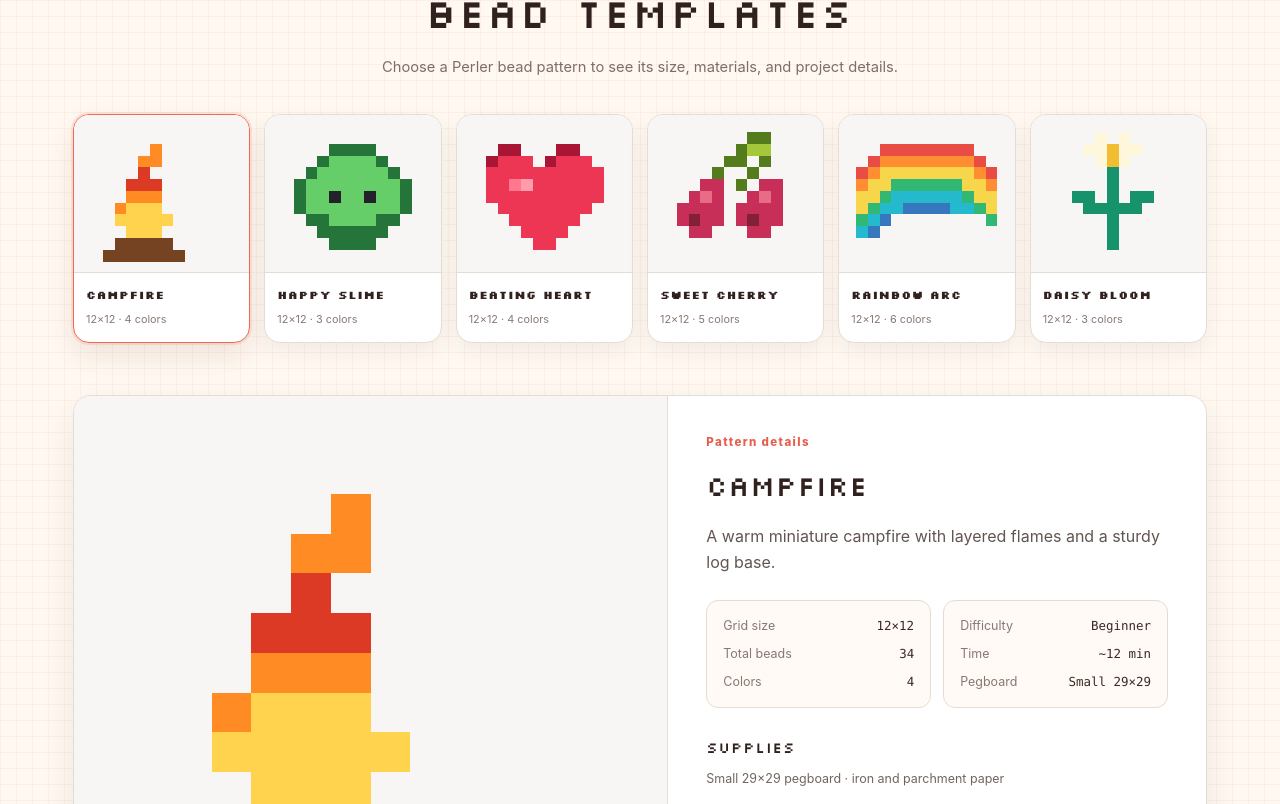
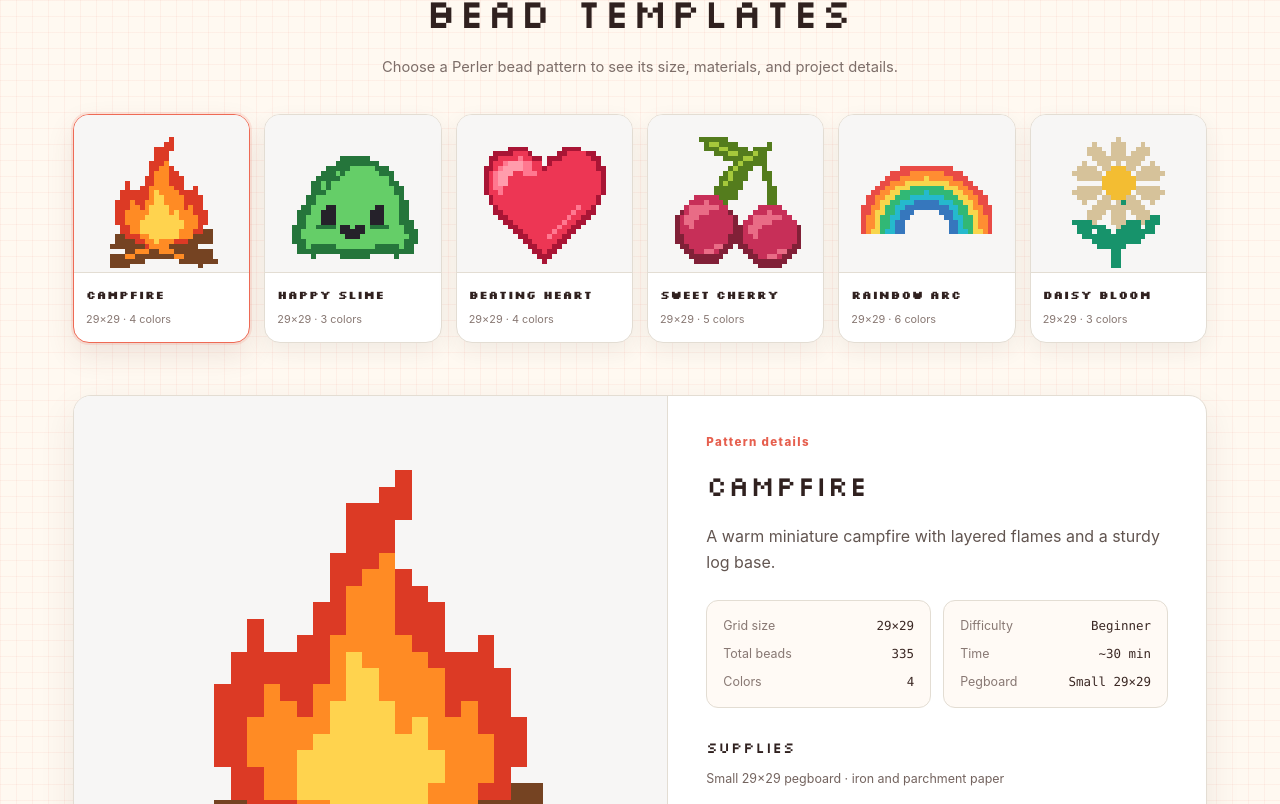
Before and after one commit to rongjuanzhao/perler-bead, a Next.js app: page / in a window 1280 px wide. Shown: the part 1196-2000 px from the top of the page. Built offline with nearby package versions, Linux system fonts and the light colour scheme.

Commit message:
“案例修改”

```diff
--- a/src/features/bead-home/template-data.ts
+++ b/src/features/bead-home/template-data.ts
@@ -7,35 +7,219 @@ export type PatternTemplateData = {
   colors: Record<string, string>;
 };
 
+// Each cell is one bead on a small 29×29 pegboard. Preview, details, and exports
+// share these rows so their dimensions and material counts stay in sync.
+// Each cell is one bead on a small 29×29 pegboard. Preview, details, and exports
+// share these rows so their dimensions and material counts stay in sync.
 export const templateData: PatternTemplateData[] = [
   {
-    id: "campfire", minutes: 12,
-    rows: ["............", ".....O......", "....OO......", "....R.......", "...RRR......", "...OOO......", "..OYYY......", "..YYYYY.....", "...YYY......", "..BBBBB.....", ".BBBBBBB....", "............"],
+    id: "campfire", minutes: 30,
+    rows: [
+      ".............................",
+      "................R............",
+      "...............RR............",
+      ".............RRRR............",
+      ".............RRR.............",
+      ".............RRR.............",
+      "............RRRO.............",
+      "............RROOR............",
+      "............ROOORR...........",
+      "...........RROOORRR..........",
+      ".......R...RROOORRR..........",
+      ".......R..RROOOOORR..R.......",
+      "......RRRRRROYOOOORRRR.......",
+      "......RRRRRROYYOOOORRRR......",
+      ".....RRRORROOYYOOOORRRR......",
+      ".....RRROOROYYYYOOORORR......",
+      ".....RROOOOOYYYYOYOOORRR.....",
+      ".....RROOOOYYYYYYYOOOORR.....",
+      ".....RROOOYYYYYYYYYOOORR.....",
+      "......RROOYYYYYYYYYOOOR......",
+      "......RROOYYYYYYYYOOORRBB....",
+      ".....BBRRROOYYYYYYOOOBBBB....",
+      ".....BBBBRROOYOOORRRBBBBB....",
+      "....BBBBBBBROOOOBBBBBB.......",
+      ".......BBOOOBBOOOBBBBBBBB....",
+      "....BBBOOBBBBBBBBOOBBBBBB....",
+      "....BBBBBBB.......BBBBBBBB...",
+      "....BBBB..............B......",
+      ".............................",
+    ],
     colors: { R: "#dc3a25", O: "#ff8b24", Y: "#ffd34e", B: "#754322" },
   },
   {
-    id: "slime", minutes: 10,
-    rows: ["............", "....GGGG....", "...GLLLLG...", "..GLLLLLLG..", ".GLLLLLLLLG.", ".GLLKLLKLLG.", ".GLLLLLLLLG.", "..GGLLLLGG..", "...GGGGGG...", "....GGGG....", "............", "............"],
+    id: "slime", minutes: 25,
+    rows: [
+      ".............................",
+      ".............................",
+      ".............................",
+      ".............................",
+      ".............................",
+      "............GGGGGG...........",
+      "...........GGGGGGGGG.........",
+      ".........GGGGGLLLLLGGG.......",
+      "........GGGLGLLLLLLLGGG......",
+      ".......GGGGGLLLLLLLLLLG......",
+      "......GGLGLLLLLLLLLLLLGG.....",
+      "......GGLGLLLLLLLLLLLLLGG....",
+      "......GGGLLLLLLLLLLLLLLGG....",
+      ".....GGLLLLLLLLLLLLLLLLLG....",
+      ".....GGLLLLLLLLLLLLLLLLLGG...",
+      "....GGLLLKKLLLLLLLLKKLLLGG...",
+      "...GGGLLKKKLLLLLLLKKKLLLGG...",
+      "...GGLLLKKKLLLLLLLKKKLLLGG...",
+      "...GGLLLKKKLLLLLLLKKKLLLGGG..",
+      "..GGGLLGGGGLKKLKKLGGGGLLLGG..",
+      "..GGLLLLLLLLKKKKKLLLLLLLLGGG.",
+      "..GGLLLLLLLLLKKKLLLLLLLLLLGG.",
+      "..GGGLLLLLLLLLLLLLLLLLLLLGGG.",
+      "...GGLGGGGGLLLLLLLLGGGGGLGG..",
+      "...GGGGGGGGGGGGGGGGGGGGGGGG..",
+      "......G.....GGGGGG.....G.....",
+      ".............................",
+      ".............................",
+      ".............................",
+    ],
     colors: { L: "#65ce68", G: "#25753b", K: "#25212a" },
   },
   {
-    id: "heart", minutes: 14,
-    rows: ["............", "..DD...DD...", ".DRRR.DRRR..", ".RRRRRRRRRR.", ".RRPHRRRRRR.", ".RRRRRRRRRR.", "..RRRRRRRR..", "...RRRRRR...", "....RRRR....", ".....RR.....", "............", "............"],
+    id: "heart", minutes: 30,
+    rows: [
+      ".............................",
+      ".............................",
+      ".............................",
+      ".......DDDD.......DDDD.......",
+      "....DDDDRRRD.....DDRRRRDD....",
+      "...DDRRRRPRRDD.DDDRRRRRRDD...",
+      "...DRRPHHHPPRR.DRRRRRRRRRD...",
+      "..DDRPHHHHPPRRDRRRRRRRRRRDD..",
+      "..DRPHHHRRPPPRRRRRRRRRRRRRD..",
+      "..DRPHHRRRRRRRRRRRRRRRRRRRD..",
+      "..DRPHHRRRRRRRRRRRRRRRRRRRD..",
+      "..DRPPRRRRRRRRRRRRRRRRRRRRD..",
+      "..DRRPRRRRRRRRRRRRRRRRRRRRD..",
+      "...DRRRRRRRRRRRRRRRRRRRRRD...",
+      "...DRRRRRRRRRRRRRRRRRRRRRD...",
+      "....DRRRRRRRRRRRRRRRRPRRD....",
+      "....DDRRRRRRRRRRRRRRPRRDD....",
+      ".....DDRRRRRRRRRRRRPRRDD.....",
+      "......DDRRRRRRRRRRPRRDD......",
+      ".......DDRRRRRRRRPRRDD.......",
+      "........DDRRRRRRPRRDD........",
+      ".........DDRRRRPRRDD.........",
+      "..........DDRRRRRDD..........",
+      "...........DDRRRDD...........",
+      "............DDRDD............",
+      ".............DDD.............",
+      "..............D..............",
+      ".............................",
+      ".............................",
+    ],
     colors: { R: "#ed3654", D: "#a91535", P: "#ff7890", H: "#ff9cac" },
   },
   {
-    id: "cherry", minutes: 16,
-    rows: [".......GG...", "......GLL...", ".....GG.G...", "....G..G....", "...RR.G.RR..", "..RPR..RPR..", ".RRRR.RRRR..", ".RDRR.RDRR..", "..RR...RR...", "............", "............", "............"],
+    id: "cherry", minutes: 35,
+    rows: [
+      ".............................",
+      ".......GGGGGG................",
+      "........GLLGGGG......G.......",
+      "........GGGLLGGGG.GGGG.......",
+      "..........GGGLLGGGLGG........",
+      "............GGGGLLGGG........",
+      "..............GLGGGGG........",
+      ".............GLGGG..G........",
+      "............GLGGG...GG.......",
+      "...........GGLGGG...GG.......",
+      "...........GLGGG.....G.......",
+      "..........GGGGGG.....GG......",
+      "..........GGGGG......GG......",
+      "......RRRRRGGGG......GG......",
+      ".....RRRPRRRG........GG......",
+      "....RPPPPPPRR......RRRRR.....",
+      "...DRPPPPRRRRD....RRRPRRR....",
+      "..DRPPPRRRRRRRD..RPPPPPPRR...",
+      "..DRPPRRRRRRRRD.RRPPPPRRRRR..",
+      "..DRRPRRRRRRRRDDRPPPRRRRRRRD.",
+      "..DRRRRRRRRRRRDDRPPRRRRRRRRD.",
+      "..DDRRRRRRRRRDDDRRPRRRRRRRRD.",
+      "..DDRRRRRRRRRDDDRRRRRRRRRRRD.",
+      "...DDRRRRRPPDD.DDRRRRRRRRRDD.",
+      "....DDRRPPRDD...DDRRRRRPPDD..",
+      ".....DDDDDDD.....DDRRPPRDD...",
+      "......DDDDD.......DDDDDDD....",
+      "...................DDDDD.....",
+      ".............................",
+    ],
     colors: { R: "#c72f58", D: "#812037", P: "#e96c86", G: "#547c1d", L: "#a5c83b" },
   },
   {
-    id: "rainbow", minutes: 20,
-    rows: ["............", "..RRRRRRRR..", ".ROOOOOOOOR.", "ROYYYYYYYYOR", "OYYGGGGGGYYO", "YYGCCCCCCGYY", "YGCCBBBBCCGY", "GCB........G", "CB..........", "............", "............", "............"],
+    id: "rainbow", minutes: 40,
+    rows: [
+      ".............................",
+      ".............................",
+      ".............................",
+      ".............................",
+      ".............................",
+      ".............................",
+      ".............................",
+      ".........RRRRRRRRRRR.........",
+      ".......RRRROOOOOOORRRR.......",
+      "......RRROOOOOYOOOOORRR......",
+      ".....RROOOYYYYYYYYYOOORR.....",
+      "....RROOYYYGGGGGGGYYYOORR....",
+      "...RROOYYGGGGGCGGGGGYYOORR...",
+      "..RROOYYGGGCCCCCCCGGGYYOORR..",
+      "..RROYYGGCCCBBBBBCCCGGYYORR..",
+      ".RROOYGGCCBBBBBBBBBCCGGYOORR.",
+      ".RROYYGGCBBB.....BBBCGGYYORR.",
+      ".ROOYGGCCBB.......BBCCGGYOOR.",
+      ".ROOYGGCBB.........BBCGGYOOR.",
+      ".ROOYGGCBB.........BBCGGYOOR.",
+      ".ROYYGCCBB.........BBCCGYYOR.",
+      ".............................",
+      ".............................",
+      ".............................",
+      ".............................",
+      ".............................",
+      ".............................",
+      ".............................",
+      ".............................",
+    ],
     colors: { R: "#e94b45", O: "#ff8d32", Y: "#f8d64c", G: "#31b875", C: "#25b9cd", B: "#3677bd" },
   },
   {
-    id: "flower", minutes: 15,
-    rows: ["....W.W.....", "...WWYWW....", "....WYW.....", ".....G......", ".....G......", "..GG.G.GG...", "...GGGGG....", ".....G......", ".....G......", ".....G......", "............", "............"],
-    colors: { W: "#fff7dc", Y: "#f3bd32", G: "#17936b" },
+    id: "flower", minutes: 30,
+    rows: [
+      ".............................",
+      "..............W..............",
+      ".........W...WWW...W.........",
+      "........WWW..WWW..WWW........",
+      "........WWWW.WWW.WWWW........",
+      ".........WWWWWWWWWWW.........",
+      ".......W..WWW.W.WWW..W.......",
+      "......WWWW.WWYYYWW.WWWW......",
+      ".....WWWWWW.YYYYY.WWWWWW.....",
+      "......WWWWWYYYYYYYWWWWW......",
+      "...........YYYYYYY...........",
+      "......WWWWWYYYYYYYWWWWW......",
+      ".....WWWWWW.YYYYY.WWWWWW.....",
+      "......WWWW.WWYYYWW.WWWW......",
+      ".......W..WWW.WGWWW..W.......",
+      ".........WWWWWWWWWWW.........",
+      "........WWWW.WWW.WWWW........",
+      "........WWW..WWW..WWWGG......",
+      ".....GGGGW...WWWGGGWGGG......",
+      "......GGGGGG..WGGGG.GG.......",
+      "......GGG.GGG.GGGGGGGG.......",
+      ".......GGGGGGGGGGGGG.........",
+      ".........GGGGGGGGGG..........",
+      "..........GGGGGG.............",
+      ".............GG..............",
+      ".............GG..............",
+      ".............GG..............",
+      ".............GG..............",
+      ".............................",
+    ],
+    colors: { W: "#d6c29a", Y: "#f3bd32", G: "#17936b" },
   },
 ];
```
